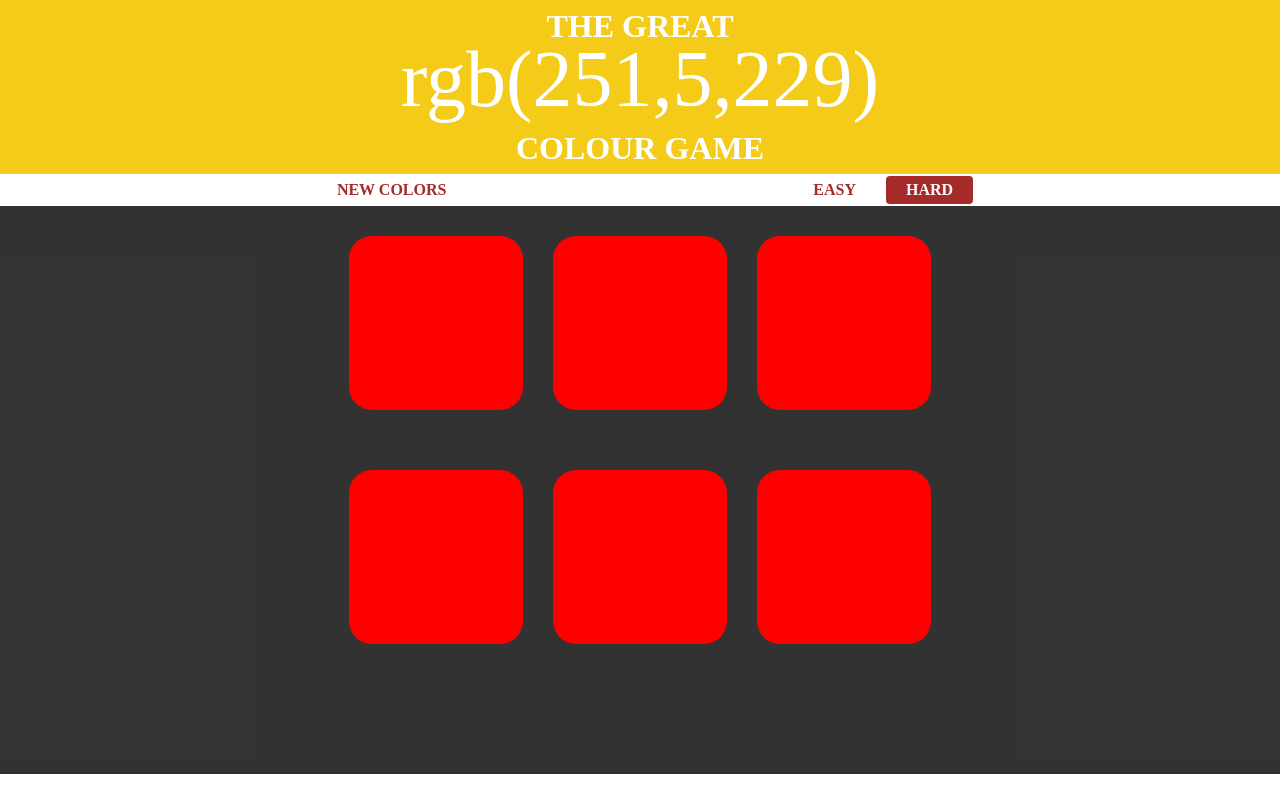
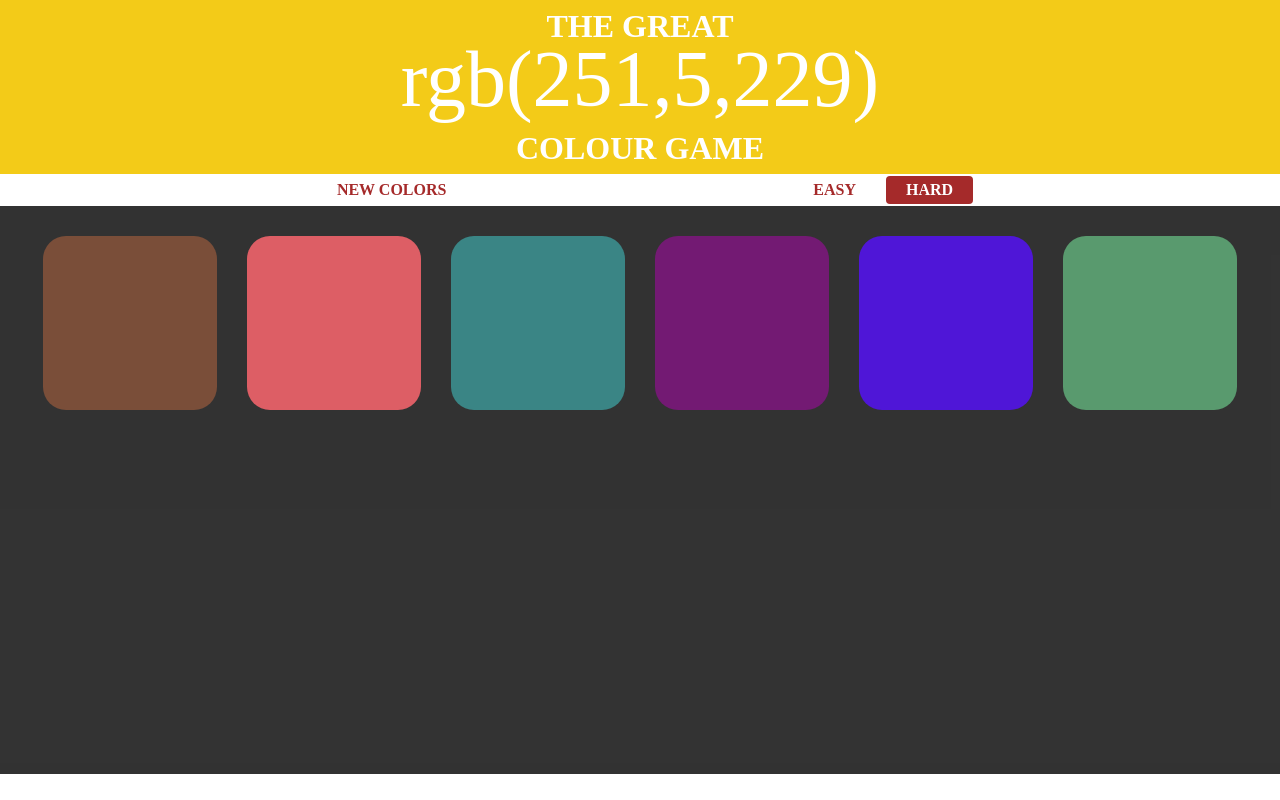
Before and after one commit to omprakash1999mina/Hackoverflow2022, a Next.js app: page / in a window 1280 px wide. Both pictures are taken after a click on the element "HARD". Built offline with nearby package versions, Linux system fonts and the light colour scheme.

Commit message:
random colors added

```diff
--- a/Components/AnchorNavbar.js
+++ b/Components/AnchorNavbar.js
@@ -2,6 +2,7 @@ import React from 'react'
 import styles from '../styles/Home.module.css'
 import Easy from './Easy';
 import Hard from './Hard';
+import { useDispatch } from "react-redux";
 
 const AnchorNavbar = () => {
     const [easy, setEasy] = React.useState(true);
@@ -12,8 +13,8 @@ const AnchorNavbar = () => {
             <div className={styles.middleSection}>
                 <div className={styles.buttons}>NEW COLORS</div>
                 <span className={styles.buttonsContainer}>
-                    <div className={easy ? styles.buttonsActive : styles.buttons} onClick={() => { setHard(!hard); setEasy(!easy) }} >EASY</div>
-                    <div className={hard ? styles.buttonsActive : styles.buttons} onClick={() => { setEasy(!easy); setHard(!hard) }}>HARD</div>
+                    <div className={easy ? styles.buttonsActive : styles.buttons} onClick={() => { setHard(false); setEasy(true) }} >EASY</div>
+                    <div className={hard ? styles.buttonsActive : styles.buttons} onClick={() => { setHard(true); setEasy(false) }}>HARD</div>
                 </span >
             </div >
 
--- a/Components/Easy.js
+++ b/Components/Easy.js
@@ -1,13 +1,25 @@
 import React from 'react'
 import styles from '../styles/Home.module.css'
+import { getColor } from '../reduxState/Colours/colorSlice';
+import { useSelector } from "react-redux";
 
 const Easy = () => {
+  const [colorsArray, setColorsArray] = React.useState([]);
+  const colors = useSelector(getColor);
+  React.useEffect(() => {
+    setColorsArray( colors.color.slice(0, 3) );
+    console.log(colorsArray)
+
+  }, [colors])
+
   return (
     <div className={styles.lowerSection}>
       <div className={styles.container}>
-        <div></div>
-        <div></div>
-        <div></div>
+        {
+          colorsArray.map((element) => {
+            return <div style={{ background: `${element}` }}></div>
+          })
+        }
       </div>
     </div>
   )
--- a/Components/Hard.js
+++ b/Components/Hard.js
@@ -1,29 +1,19 @@
 import React from 'react'
 import styles from '../styles/Home.module.css'
+import { getColor } from '../reduxState/Colours/colorSlice';
+import { useSelector } from "react-redux";
 
 const Hard = () => {
-  function getRandomColor() {
-    var letters = '0123456789ABCDEF';
-    var color = '#';
-    for (var i = 0; i < 6; i++) {
-      color += letters[Math.floor(Math.random() * 16)];
-    }
-    return color;
-  }
-
-
+  const colors = useSelector(getColor);
 
   return (
     <div className={styles.lowerSection}>
       <div className={styles.container}>
-        <div></div>
-        <div></div>
-        <div></div>
-      </div>
-      <div className={styles.container}>
-        <div></div>
-        <div></div>
-        <div></div>
+        {
+          colors.color.map((element) => {
+            return <div style={{ background: `${element}` }}></div>
+          })
+        }
       </div>
     </div>
   )
--- a/package.json
+++ b/package.json
@@ -9,9 +9,11 @@
     "lint": "next lint"
   },
   "dependencies": {
+    "@reduxjs/toolkit": "^1.8.0",
     "next": "12.1.0",
     "react": "17.0.2",
-    "react-dom": "17.0.2"
+    "react-dom": "17.0.2",
+    "react-redux": "^7.2.6"
   },
   "devDependencies": {
     "eslint": "8.10.0",
--- a/pages/_app.js
+++ b/pages/_app.js
@@ -1,7 +1,13 @@
 import '../styles/globals.css'
+import { Provider } from "react-redux";
+import { store } from "../store/store.js";
 
 function MyApp({ Component, pageProps }) {
-  return <Component {...pageProps} />
+  return (
+    <Provider store={store}>
+      <Component {...pageProps} />
+    </Provider>
+  )
 }
 
 export default MyApp
--- a/pages/index.js
+++ b/pages/index.js
@@ -1,10 +1,28 @@
+import React from 'react';
 import Head from 'next/head'
 import AnchorNavbar from '../Components/AnchorNavbar';
-import React from 'react';
 import TopSection from '../Components/TopSection';
+import { useDispatch } from "react-redux";
+import {setColor} from '../reduxState/Colours/colorSlice';
+export default function Home() {
+  const dispatch = useDispatch();
 
-export default function Home() {
+  function random_rgba() {
+    var o = Math.round, r = Math.random, s = 255;
+    return 'rgba(' + o(r() * s) + ',' + o(r() * s) + ',' + o(r() * s) + ',' + r().toFixed(1) + ')';
+  }
 
+  React.useEffect(()=>{
+    let colorsArray = [];
+
+    for (let index = 0; index < 6; index++) {
+      colorsArray.push(random_rgba())
+    }
+
+    dispatch(setColor(colorsArray));
+  },[])
+
+  // Math.floor((Math.random() * 10) + 1);
 
   return (
     <div >
--- /dev/null
+++ b/reduxState/Colours/colorSlice.js
@@ -0,0 +1,18 @@
+import { createSlice } from "@reduxjs/toolkit";
+
+const initialState = {color: []};
+
+const colorSlice = createSlice({
+    name: "color",
+    initialState,
+    reducers: {
+        setColor: (state, action) => {
+            state.color = action.payload;
+        },
+
+    }
+})
+
+export const { setColor } = colorSlice.actions;
+export const getColor = (state) => state.color;
+export default colorSlice.reducer;
--- /dev/null
+++ b/store/store.js
@@ -0,0 +1,8 @@
+import {configureStore} from '@reduxjs/toolkit';
+import colorSlice from '../reduxState/Colours/colorSlice';
+
+export const store = configureStore({
+    reducer: {
+        color: colorSlice,
+    },
+})
```
Also changed, not shown: 1 other file (tests, documents, lock files or other folders).
